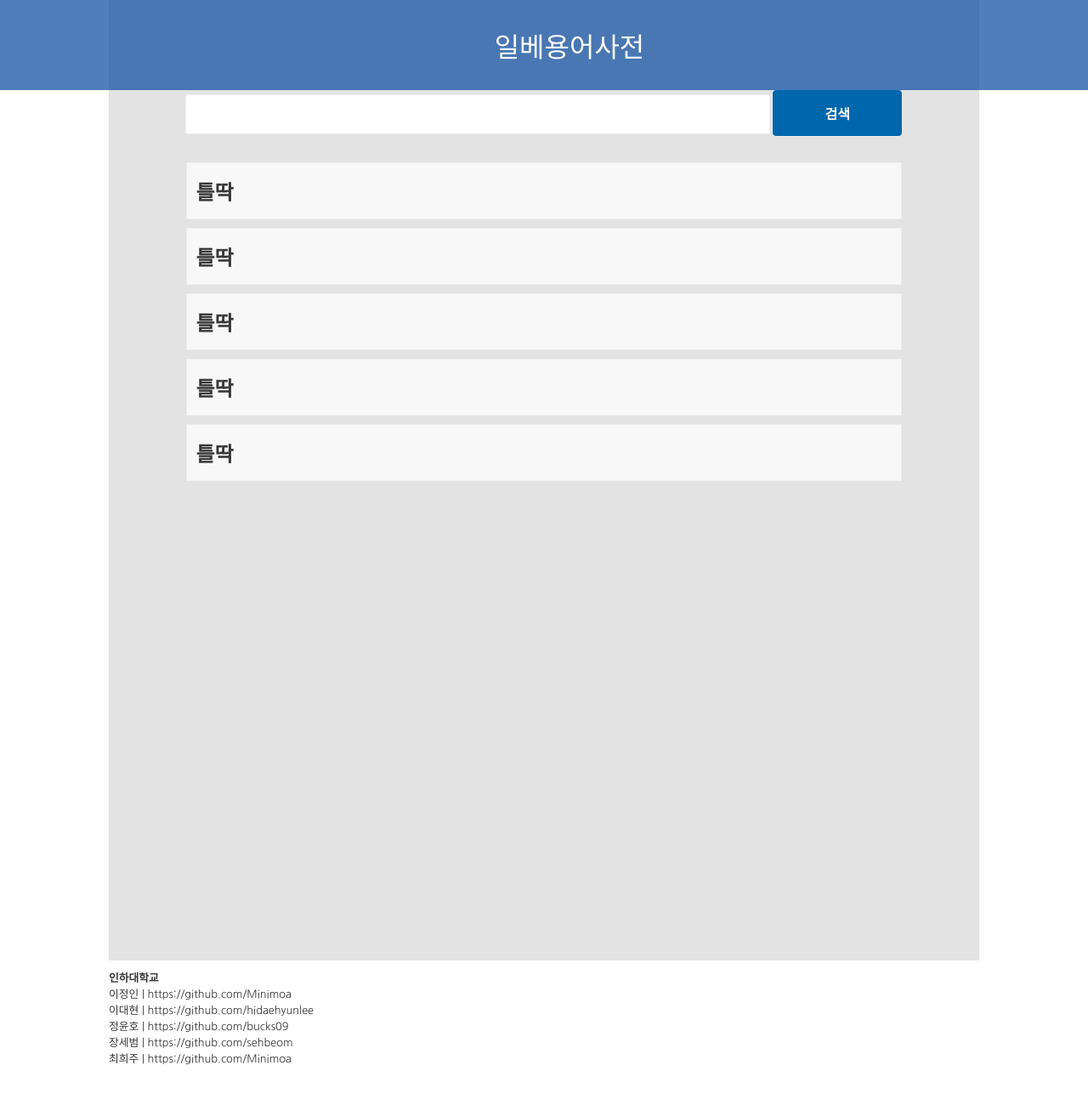
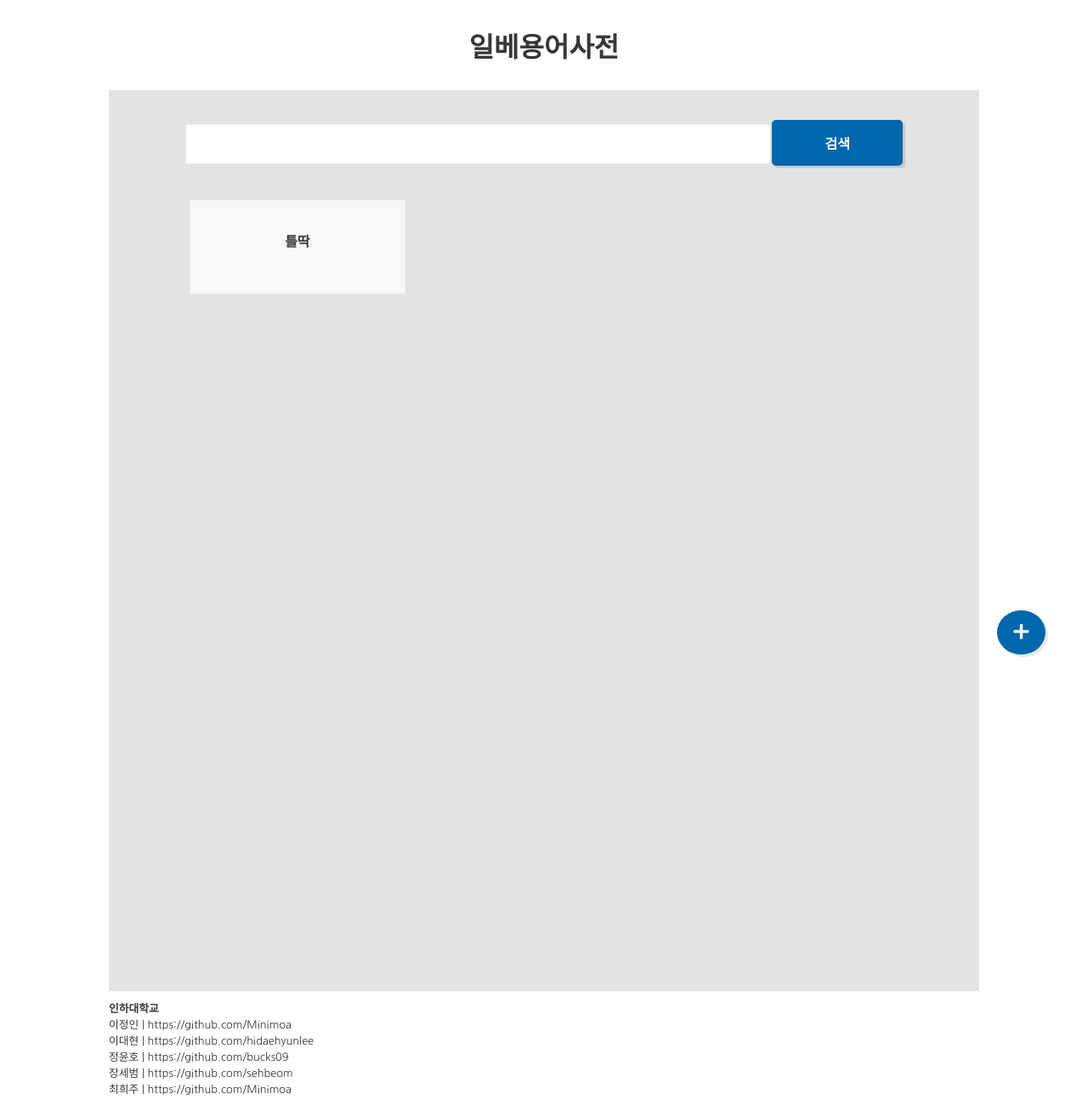
Before and after one commit to Minimoa/INHA_LIKELION, a Django app: page / in a window 1280 px wide. Shown: the whole page at 85% size. Before the commit the page ends 1252 px from the top, so only its background shows below. Run offline with Django 3.2, Linux system fonts and the light colour scheme; some libraries are stand-ins or nearby versions.

Commit message:
ji : index.html , stylesheet.css

```diff
--- a/inhams/inhams/urls.py
+++ b/inhams/inhams/urls.py
@@ -19,5 +19,6 @@ import ms.views
 
 urlpatterns = [
     path('admin/', admin.site.urls),
-    path('',ms.views.home,name="home")
+    path('',ms.views.home,name="home"),
+    path('detail',ms.views.detail,name="detail"),
 ]
--- a/inhams/ms/static/stylesheet.css
+++ b/inhams/ms/static/stylesheet.css
@@ -27,14 +27,13 @@ ul{
 }
 header{
  display:block;
- position: fixed;
- top:0;
  padding:30px;
- width:100%;
- background-color: rgba(20, 82, 163, 0.747);
  text-align: center;
- color:#ffffff;
- font-size: 2em;
+}
+header a{
+    color:var(--basic-txt-color);
+    font-size: 2em;
+    font-weight: bold;
 }
 footer{
     display:block;
@@ -50,32 +49,10 @@ section{
     width:80%;
     height:1000px;
     margin:auto;
-    padding:100px 0px 30px 0px;
+    padding:30px 0px 30px 0px;
     background-color: #e4e3e3;
 }
-.container{
-    border:1px solid var(--basic-br-color);
-    padding:15px 10px 15px 10px;
-    width:80%;
-    display: block;
-    margin:10px auto auto auto;
-    background-color: rgba(255, 255, 255, 0.747);
-    font-size: 1.5em;
-    font-weight: bold;
-}
-.inp{
-    border:1px solid var(--basic-br-color);
-    border-radius: 3px;
-    padding:10px;
-}
-.btn{
-    border:1px solid var(--basic-br-color);
-    padding:7px;
-    border-radius:5px;
-    display:block;
-    background:#0067ac;
-    color: #ffffff;
-}
+
 nav{
     display:block;
     width:100%;
@@ -98,6 +75,89 @@ nav li:nth-child(2){
     width:15%;
     margin-left:1%;
 }
-article{
-    margin-top:30px;
+/*************Class ***********************/
+.inline{
+    display:inline-block;
 }
+.des{
+    margin-top:15px;
+    font-size: 0.8em;
+}
+#main article{
+    display:grid;
+    grid-template-columns: 1fr 1fr 1fr;
+    width:85%;
+    margin:30px auto auto auto;
+    position: relative;
+}
+.container{
+    border:1px solid var(--basic-br-color);
+    width:80%;
+    padding: 35px 10px 35px 10px;
+    display: block;
+    margin:10px auto auto auto;
+    background-color: rgba(255, 255, 255, 0.747);
+    font-size: 1em;
+    text-align: center;
+}
+.container ul{
+    margin-top:-15px;
+    display: none;
+}
+.container li{
+    font-size: 0.8em;
+    color: #979595;
+    float:right;
+    margin-left:5px;
+    padding-bottom: 15px;
+}
+.container div{
+    clear:right;
+}
+.container div:nth-child(2){
+    font-weight: bold;
+}
+.inp{
+    border:1px solid var(--basic-br-color);
+    border-radius: 3px;
+    padding:10px;
+}
+.btn{
+    border:0px;
+    padding:7px;
+    border-radius:5px;
+    display:block;
+    background:#0067ac;
+    box-shadow: 3px 3px rgba(0, 0, 0, 0.11);
+    color: #ffffff;
+}
+.btn:hover,.btn:active{
+    background:#00497a;
+}
+.container:hover,.container:active{
+    background-color: #eeeeee;
+}
+.float_btn{
+    position: fixed;
+    bottom: 30px;
+    right:50px;
+    display: block;
+    background-color:#0067ac;
+    color:white;
+    font-size:2em;
+    font-weight: bold;
+    padding:10px 18px;
+    border-radius: 100%;
+    box-shadow: 3px 3px #00000018;
+    z-index: 10000;
+}
+
+/******************* detail ****************************/
+#detail h1, #detail div{
+    width:80%;
+    margin:auto;
+    display: block;
+}
+#detail div{
+    border-top:1px solid var(--basic-br-color)
+}
--- a/inhams/ms/templates/index.html
+++ b/inhams/ms/templates/index.html
@@ -1,7 +1,28 @@
+<!--
+    index
+    이정인
+    20.02.19
+-->
 {% extends 'layout.html' %}
 {% block layoutblock %}
 
-<section>
+<script>
+    $(function(){
+        $(".container").click(function(){
+            var cid = $(this).attr("no");
+            var tmp = $(this).children(".des").html();
+            $(this).children(".des").html($("input[no='"+cid+"'").val());
+            $("input[no='"+cid+"'").val(tmp);
+            $(this).children("ul").toggle();
+
+        });
+        $(".edit").click(function(){
+            location.href="detail";
+        });
+    });
+</script>
+<a href="#" class="float_btn">+</a>
+<section id="main">
     <nav>
         <form action="">
             <ul>
@@ -15,21 +36,15 @@
         </form>
     </nav>
     <article>
-        <a href="#" class="container">
-            틀딱
+        <a href="#" class="container" no="1">
+            <ul no="1">
+                <li class="edit">수정</li>
+                <li>삭제</li>
+            </ul n>
+            <div>틀딱</div>
+            <div class="des"></div>
         </a>
-        <a href="#" class="container">
-            틀딱
-        </a>
-        <a href="#" class="container">
-            틀딱
-        </a>
-        <a href="#" class="container">
-            틀딱
-        </a>
-        <a href="#" class="container">
-            틀딱
-        </a>
+        <input type="hidden" no="1" value="늙은이. 어휴 정게(정치게시판) 할배들 틀니 딱딱거리는 소리가 여기까지 들리네 라는 표현에서 유래.">
     </article>
 </section>
 {% endblock %}
--- a/inhams/ms/templates/layout.html
+++ b/inhams/ms/templates/layout.html
@@ -1,15 +1,21 @@
+<!--
+    layout
+    이정인
+    20.02.19
+-->
 <!DOCTYPE html>
-<html lang="en">
+<html lang="kor">
 <head>
     <meta charset="UTF-8">
     <meta name="viewport" content="width=device-width, initial-scale=1.0">
     <meta http-equiv="X-UA-Compatible" content="ie=edge">
     <link rel="stylesheet" type="text/css" href="/static/stylesheet.css?{% now 'U' %}"/>
+    <script src="http://ajax.googleapis.com/ajax/libs/jquery/1.11.1/jquery.min.js"></script> <!-- 33 KB -->
     <title>일베용어사전</title>
 </head>
 <body>
     <header>
-        일베용어사전
+        <a href="/">일베용어사전</a>
     </header>
 
     {% block layoutblock %}
--- a/inhams/ms/views.py
+++ b/inhams/ms/views.py
@@ -3,3 +3,7 @@ from django.shortcuts import render
 # Create your views here.
 def home(request):
     return render(request,'index.html')
+
+
+def detail(request):
+    return render(request,'detail.html')
```
Also changed, not shown: inhams/ms/templates/detail.html (added, +10 -0 lines).
